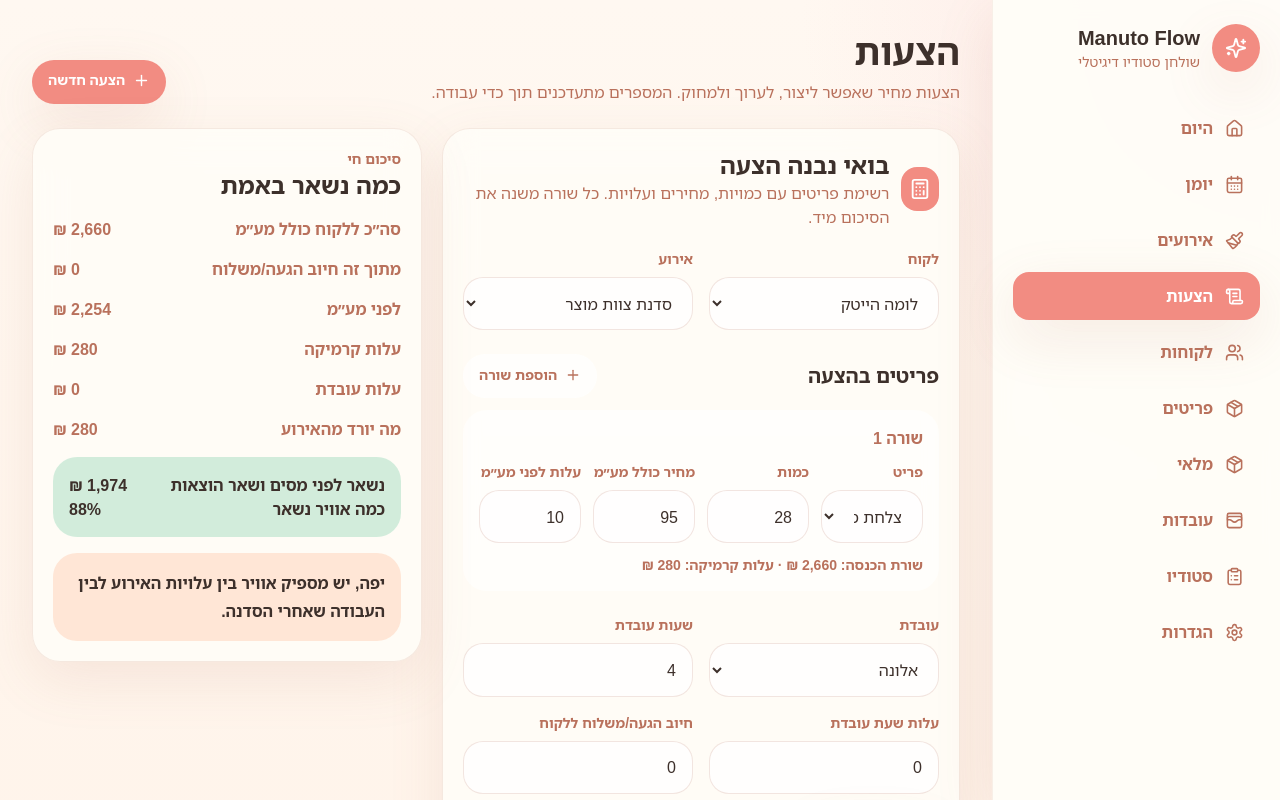
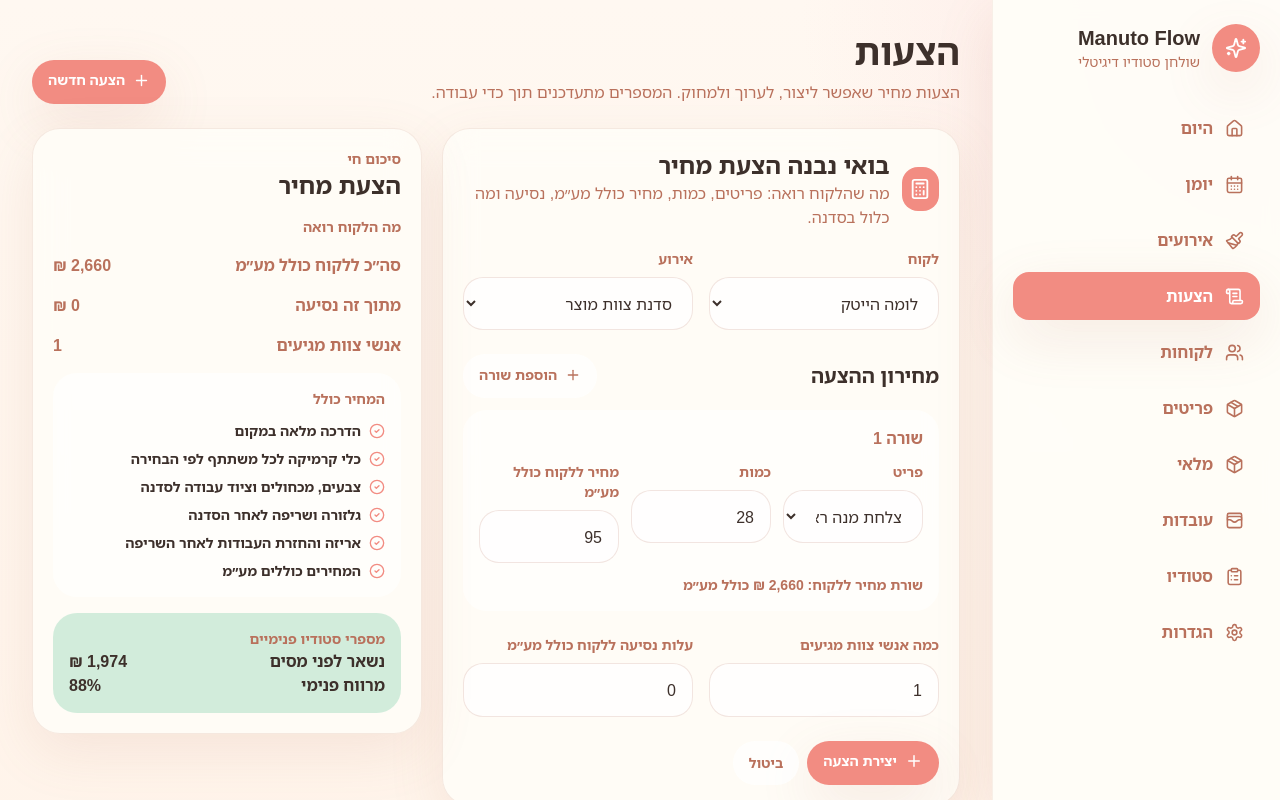
Before and after one commit to iorbib/manuto_flow, a Next.js app: page /quotes in a window 1280 px wide. Both pictures are taken after a click on the button "הצעה חדשה". Shown: the top 800 px of the page. Built offline with nearby package versions, Linux system fonts and the light colour scheme.

Commit message:
Make quote builder customer-facing

```diff
--- a/app/(studio)/quotes/[id]/page.tsx
+++ b/app/(studio)/quotes/[id]/page.tsx
@@ -1,7 +1,7 @@
 "use client";
 
 import { Card, InlineLink, PageHeader, StatCard } from "@/components/ui";
-import { calculateQuotePricing, formatCurrency, formatPercent } from "@/lib/pricing";
+import { calculateQuotePricing, formatCurrency } from "@/lib/pricing";
 import { useStudioData } from "@/lib/storage";
 
 export default function QuoteDetailPage({ params }: { params: { id: string } }) {
@@ -19,39 +19,46 @@ export default function QuoteDetailPage({ params }: { params: { id: string } })
   return (
     <>
       <PageHeader title={`הצעה · ${event?.title || "ללא אירוע"}`} description="פירוט הצעה מתוך הדאטה השמור." action={<InlineLink href="/quotes">עריכת הצעות</InlineLink>} />
-      <div className="grid gap-4 md:grid-cols-4">
+      <div className="grid gap-4 md:grid-cols-3">
         <StatCard label="כמות פריטים" value={`${totalItems}`} tone="bg-peach" />
+        <StatCard label="אנשי צוות" value={`${quote.staffCount ?? 1}`} tone="bg-mint" />
         <StatCard label="סה״כ כולל מע״מ" value={formatCurrency(pricing.revenueIncVat)} tone="bg-coral" />
-        <StatCard label="נשאר לפני מסים ושאר הוצאות" value={formatCurrency(pricing.grossProfit)} tone="bg-mint" />
-        <StatCard label="כמה אוויר נשאר" value={formatPercent(pricing.margin)} tone="bg-sky" />
       </div>
       <Card className="mt-5">
         <h2 className="text-2xl font-black text-ink">מה כלול</h2>
         <div className="mt-4 grid gap-3 sm:grid-cols-2">
-          {["כלי קרמיקה לכל משתתף", "צבעים וכלים", "הנחיה במקום", "איסוף עבודות", "גלזורה ושריפה", "אריזה והחזרה ללקוח"].map((item) => (
+          {["הדרכה מלאה במקום", "כלי קרמיקה לכל משתתף לפי הבחירה", "צבעים, מכחולים וציוד עבודה", "גלזורה ושריפה לאחר הסדנה", "אריזה והחזרת העבודות", "המחירים כוללים מע״מ"].map((item) => (
             <div key={item} className="rounded-3xl bg-white/60 p-4 font-bold text-ink">
               {item}
             </div>
           ))}
         </div>
         <div className="mt-5 overflow-hidden rounded-3xl bg-peach/60">
-          <div className="grid grid-cols-[1.4fr_0.7fr_1fr_1fr] gap-3 border-b border-white/70 p-4 text-sm font-black text-clay">
+          <div className="grid grid-cols-[1.3fr_0.55fr_0.9fr_0.9fr] gap-3 border-b border-white/70 p-4 text-sm font-black text-clay">
             <span>פריט</span>
             <span>כמות</span>
-            <span>מחיר ללקוח</span>
-            <span>עלות</span>
+            <span>מחיר ליחידה</span>
+            <span>סה״כ כולל מע״מ</span>
           </div>
           {quote.items.map((line) => {
             const product = data.products.find((item) => item.id === line.productId);
             return (
-              <div key={line.id} className="grid grid-cols-[1.4fr_0.7fr_1fr_1fr] gap-3 border-b border-white/60 p-4 text-sm font-bold text-ink last:border-b-0">
+              <div key={line.id} className="grid grid-cols-[1.3fr_0.55fr_0.9fr_0.9fr] gap-3 border-b border-white/60 p-4 text-sm font-bold text-ink last:border-b-0">
                 <span>{product?.name || "פריט לא נבחר"}</span>
                 <span>{line.quantity}</span>
                 <span>{formatCurrency(line.pricePerParticipantIncVat)}</span>
-                <span>{formatCurrency(line.unitCostExVat)}</span>
+                <span>{formatCurrency(line.quantity * line.pricePerParticipantIncVat)}</span>
               </div>
             );
           })}
+          {quote.logisticsCost > 0 ? (
+            <div className="grid grid-cols-[1.3fr_0.55fr_0.9fr_0.9fr] gap-3 p-4 text-sm font-bold text-ink">
+              <span>נסיעה / הגעה</span>
+              <span>1</span>
+              <span>{formatCurrency(quote.logisticsCost)}</span>
+              <span>{formatCurrency(quote.logisticsCost)}</span>
+            </div>
+          ) : null}
         </div>
       </Card>
     </>
--- a/components/quote-builder.tsx
+++ b/components/quote-builder.tsx
@@ -1,7 +1,7 @@
 "use client";
 
 import { FormEvent, useEffect, useMemo, useState } from "react";
-import { Calculator, Plus, Trash2 } from "lucide-react";
+import { Calculator, CheckCircle2, Plus, Trash2 } from "lucide-react";
 import { calculateQuotePricing, formatCurrency, formatPercent } from "@/lib/pricing";
 import { createId } from "@/lib/storage";
 import type { Quote, QuoteItem, StudioData } from "@/lib/types";
@@ -32,9 +32,10 @@ function makeEmptyQuote(data: StudioData): Quote {
     clientId: data.clients[0]?.id ?? "",
     eventId: data.events[0]?.id ?? "",
     items: eventItems?.length ? eventItems : [makeQuoteItem(data)],
+    staffCount: 1,
     employeeId: employee?.id ?? "",
-    employeeHours: data.businessSettings.defaultEventHours,
-    employeeHourlyRate: employee?.hourlyRate ?? 0,
+    employeeHours: 0,
+    employeeHourlyRate: 0,
     paintCost: 0,
     glazeCost: 0,
     packagingCost: 0,
@@ -91,8 +92,8 @@ export function QuoteBuilder({
               <Calculator size={22} />
             </span>
             <div>
-              <h2 className="text-2xl font-black text-ink">בואי נבנה הצעה</h2>
-              <p className="text-clay">רשימת פריטים עם כמויות, מחירים ועלויות. כל שורה משנה את הסיכום מיד.</p>
+              <h2 className="text-2xl font-black text-ink">בואי נבנה הצעת מחיר</h2>
+              <p className="text-clay">מה שהלקוח רואה: פריטים, כמות, מחיר כולל מע״מ, נסיעה ומה כלול בסדנה.</p>
             </div>
           </div>
 
@@ -119,6 +120,10 @@ export function QuoteBuilder({
                     ...quote,
                     eventId: event.target.value,
                     clientId: selectedEvent?.clientId ?? quote.clientId,
+                    staffCount: selectedEvent ? Math.max(1, selectedEvent.assignments.length || quote.staffCount || 1) : quote.staffCount,
+                    logisticsCost: selectedEvent
+                      ? (selectedEvent.expenses.arrivalCost ?? 0) + (selectedEvent.expenses.deliveryCost ?? 0)
+                      : quote.logisticsCost,
                     items: selectedEvent
                       ? selectedEvent.items.map((item) => ({
                           id: createId("quote_item"),
@@ -143,7 +148,7 @@ export function QuoteBuilder({
 
           <div className="mt-6 space-y-3">
             <div className="flex items-center justify-between gap-3">
-              <h3 className="text-xl font-black text-ink">פריטים בהצעה</h3>
+              <h3 className="text-xl font-black text-ink">מחירון ההצעה</h3>
               <ActionButton tone="quiet" onClick={() => setQuote({ ...quote, items: [...quote.items, makeQuoteItem(data)] })}>
                 <span className="inline-flex items-center gap-2">
                   <Plus size={16} />
@@ -162,7 +167,7 @@ export function QuoteBuilder({
                     </ActionButton>
                   ) : null}
                 </div>
-                <div className="grid gap-3 sm:grid-cols-4">
+                <div className="grid gap-3 sm:grid-cols-3">
                   <label className="sm:col-span-1">
                     <span className="mb-2 block text-sm font-black text-clay">פריט</span>
                     <select
@@ -185,38 +190,18 @@ export function QuoteBuilder({
                     </select>
                   </label>
                   <Field label="כמות" value={item.quantity} onChange={(value) => updateItem(item.id, { quantity: value })} />
-                  <Field label="מחיר כולל מע״מ" value={item.pricePerParticipantIncVat} onChange={(value) => updateItem(item.id, { pricePerParticipantIncVat: value })} />
-                  <Field label="עלות לפני מע״מ" value={item.unitCostExVat} onChange={(value) => updateItem(item.id, { unitCostExVat: value })} />
+                  <Field label="מחיר ללקוח כולל מע״מ" value={item.pricePerParticipantIncVat} onChange={(value) => updateItem(item.id, { pricePerParticipantIncVat: value })} />
                 </div>
                 <p className="mt-3 text-sm font-black text-clay">
-                  שורת הכנסה: {formatCurrency(item.quantity * item.pricePerParticipantIncVat)} · עלות קרמיקה: {formatCurrency(item.quantity * item.unitCostExVat)}
+                  שורת מחיר ללקוח: {formatCurrency(item.quantity * item.pricePerParticipantIncVat)} כולל מע״מ
                 </p>
               </div>
             ))}
           </div>
 
           <div className="mt-6 grid gap-4 sm:grid-cols-2">
-            <label>
-              <span className="mb-2 block text-sm font-black text-clay">עובדת</span>
-              <select
-                className="input"
-                value={quote.employeeId}
-                onChange={(event) => {
-                  const employee = data.employees.find((item) => item.id === event.target.value);
-                  setQuote({ ...quote, employeeId: event.target.value, employeeHourlyRate: employee?.hourlyRate ?? quote.employeeHourlyRate });
-                }}
-              >
-                <option value="">ללא עובדת</option>
-                {data.employees.map((employee) => (
-                  <option key={employee.id} value={employee.id}>
-                    {employee.name}
-                  </option>
-                ))}
-              </select>
-            </label>
-            <Field label="שעות עובדת" value={quote.employeeHours} onChange={(value) => setQuote({ ...quote, employeeHours: value })} />
-            <Field label="עלות שעת עובדת" value={quote.employeeHourlyRate} onChange={(value) => setQuote({ ...quote, employeeHourlyRate: value })} />
-            <Field label="חיוב הגעה/משלוח ללקוח" value={quote.logisticsCost} onChange={(value) => setQuote({ ...quote, logisticsCost: value })} />
+            <Field label="כמה אנשי צוות מגיעים" value={quote.staffCount ?? 1} onChange={(value) => setQuote({ ...quote, staffCount: value })} />
+            <Field label="עלות נסיעה ללקוח כולל מע״מ" value={quote.logisticsCost} onChange={(value) => setQuote({ ...quote, logisticsCost: value })} />
           </div>
 
           <div className="mt-6 flex gap-2">
@@ -239,22 +224,38 @@ export function QuoteBuilder({
         <Card className="space-y-4 bg-paper">
           <div>
             <p className="text-sm font-black text-clay">סיכום חי</p>
-            <h3 className="text-2xl font-black text-ink">כמה נשאר באמת</h3>
+            <h3 className="text-2xl font-black text-ink">הצעת מחיר</h3>
           </div>
+          <p className="text-sm font-black text-clay">מה הלקוח רואה</p>
           <SummaryRow label="סה״כ ללקוח כולל מע״מ" value={formatCurrency(pricing.revenueIncVat)} />
-          <SummaryRow label="מתוך זה חיוב הגעה/משלוח" value={formatCurrency(quote.logisticsCost)} />
-          <SummaryRow label="לפני מע״מ" value={formatCurrency(pricing.revenueExVat)} />
-          <SummaryRow label="עלות קרמיקה" value={formatCurrency(pricing.ceramicCost)} />
-          <SummaryRow label="עלות עובדת" value={formatCurrency(pricing.employeeCost)} />
-          <SummaryRow label="מה יורד מהאירוע" value={formatCurrency(pricing.directCosts)} />
+          <SummaryRow label="מתוך זה נסיעה" value={formatCurrency(quote.logisticsCost)} />
+          <SummaryRow label="אנשי צוות מגיעים" value={`${quote.staffCount ?? 1}`} />
+          <div className="rounded-3xl bg-white/60 p-4">
+            <p className="mb-3 text-sm font-black text-clay">המחיר כולל</p>
+            <Included text="הדרכה מלאה במקום" />
+            <Included text="כלי קרמיקה לכל משתתף לפי הבחירה" />
+            <Included text="צבעים, מכחולים וציוד עבודה לסדנה" />
+            <Included text="גלזורה ושריפה לאחר הסדנה" />
+            <Included text="אריזה והחזרת העבודות לאחר השריפה" />
+            <Included text="המחירים כוללים מע״מ" />
+          </div>
           <div className="rounded-3xl bg-mint/70 p-4">
-            <SummaryRow label="נשאר לפני מסים ושאר הוצאות" value={formatCurrency(pricing.grossProfit)} strong />
-            <SummaryRow label="כמה אוויר נשאר" value={formatPercent(pricing.margin)} strong />
+            <p className="text-sm font-black text-clay">מספרי סטודיו פנימיים</p>
+            <SummaryRow label="נשאר לפני מסים" value={formatCurrency(pricing.grossProfit)} strong />
+            <SummaryRow label="מרווח פנימי" value={formatPercent(pricing.margin)} strong />
           </div>
-          <p className="rounded-3xl bg-peach/60 p-4 font-bold leading-7 text-ink">{pricing.recommendation}</p>
         </Card>
       </aside>
     </div>
+  );
+}
+
+function Included({ text }: { text: string }) {
+  return (
+    <p className="mb-2 flex items-center gap-2 text-sm font-bold text-ink last:mb-0">
+      <CheckCircle2 className="shrink-0 text-coral" size={16} />
+      {text}
+    </p>
   );
 }
 
--- a/lib/pricing.ts
+++ b/lib/pricing.ts
@@ -78,7 +78,7 @@ export function calculateQuotePricing(quote: Quote, vatRate = businessSettings.v
   const revenueIncVat = itemsRevenueIncVat + quote.logisticsCost;
   const revenueExVat = revenueIncVat / (1 + vatRate);
   const ceramicCost = quote.items.reduce((sum, item) => sum + item.quantity * item.unitCostExVat, 0);
-  const employeeCost = quote.employeeHours * quote.employeeHourlyRate;
+  const employeeCost = 0;
   const directCosts = ceramicCost + employeeCost;
   const grossProfit = revenueExVat - directCosts;
   const margin = revenueExVat > 0 ? (grossProfit / revenueExVat) * 100 : 0;
--- a/lib/seedData.ts
+++ b/lib/seedData.ts
@@ -258,6 +258,7 @@ export const seedQuotes: Quote[] = [
         unitCostExVat: 12
       }
     ],
+    staffCount: 1,
     employeeId: "emp_alona",
     employeeHours: 4,
     employeeHourlyRate: 0,
--- a/lib/storage.ts
+++ b/lib/storage.ts
@@ -169,8 +169,6 @@ function normalizeQuote(quote: Quote & Partial<{
   pricePerParticipantIncVat: number;
   unitCostExVat: number;
 }>): Quote {
-  if (quote.items?.length) return quote;
-
   const legacyItem: QuoteItem = {
     id: createId("quote_item"),
     productId: quote.productId ?? seedData.products[0]?.id ?? "",
@@ -181,6 +179,7 @@ function normalizeQuote(quote: Quote & Partial<{
 
   return {
     ...quote,
-    items: [legacyItem]
+    staffCount: quote.staffCount ?? 1,
+    items: quote.items?.length ? quote.items : [legacyItem]
   };
 }
--- a/lib/types.ts
+++ b/lib/types.ts
@@ -129,6 +129,7 @@ export type Quote = {
   clientId: string;
   eventId: string;
   items: QuoteItem[];
+  staffCount: number;
   employeeId: string;
   employeeHours: number;
   employeeHourlyRate: number;
```
